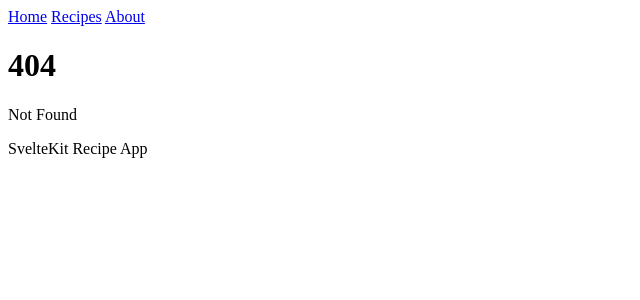
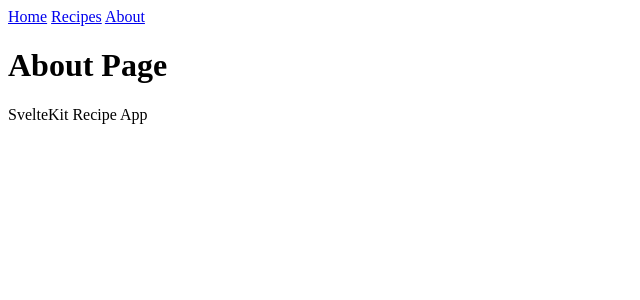
Before and after one commit to olaitan6201/sveltekit-recipe-app, a SvelteKit app: page /about in a window 1280 px wide. Before the commit this address had no page. Shown: the top 300 px of the page, without its empty margins (0-640 px from the left). Built offline with nearby package versions, Linux system fonts and the light colour scheme.

Commit message:
created about page

```diff
--- /dev/null
+++ b/src/routes/about/+page.svelte
@@ -0,0 +1,4 @@
+<main>
+    <title>About</title>
+    <h1>About Page</h1>
+</main>
```
